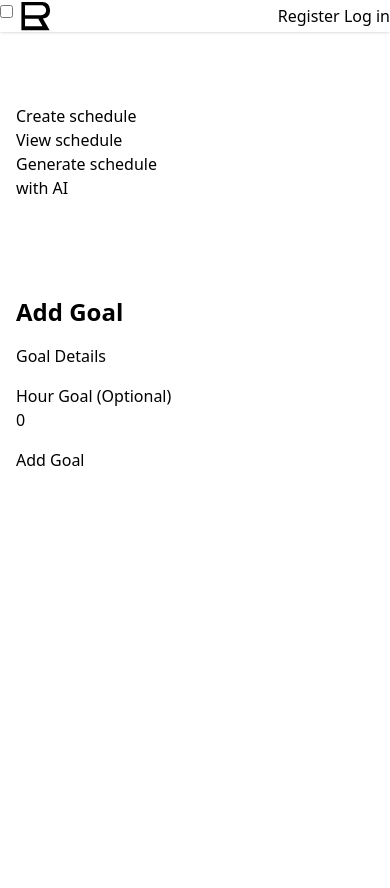
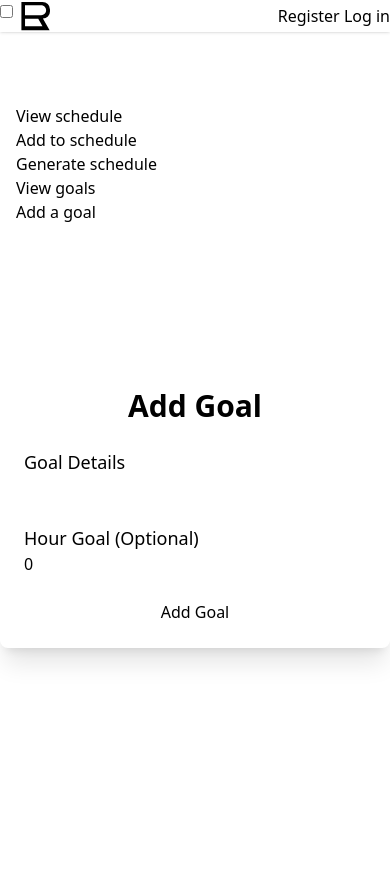
Before and after one commit to KaloyanYanev08/AMA_HackTues11, a Flask app: template templates/add_goal.html in a window 390 px wide. Shown: the top 888 px of the page. Run offline with Flask 3, Linux system fonts and the light colour scheme; the template is opened without the code that fills it: values that come from a table or form of the project are taken from there, others are empty; some libraries are stand-ins or nearby versions.

Commit message:
Final touch ups

```diff
--- a/templates/add_goal.html
+++ b/templates/add_goal.html
@@ -1,36 +1,50 @@
 {% extends "base.html" %}
+
 {% block content %}
-<div class="container mx-auto p-4">
-    <h1 class="text-2xl font-bold mb-4">Add Goal</h1>
-    <form method="POST" class="space-y-4">
+<div class="flex justify-center items-center bg-base-200 mt-15">
+    <div class="card w-full max-w-md bg-base-100 shadow-xl p-6 rounded-lg">
+        <form method="POST" class="w-full space-y-6">
             {{ form.hidden_tag() }}
+            <h2 class="text-3xl font-bold text-center text-primary">Add Goal</h2>
+
             <div class="form-control">
-            {{ form.details.label(class="label-text") }}
+                <label for="details" class="label">
+                    <span class="label-text text-lg font-medium">{{ form.details.label.text }}</span>
+                </label>
                 {% if form.details.errors %}
-                {{ form.details(class="input input-bordered is-invalid") }}
-                <div class="invalid-feedback">
+                    {{ form.details(class="input input-bordered border-error w-full") }}
+                    <div class="text-error text-sm mt-1">
                         {% for error in form.details.errors %}
                             <span>{{ error }}</span>
                         {% endfor %}
                     </div>
                 {% else %}
-                {{ form.details(class="input input-bordered") }}
+                    {{ form.details(class="input input-bordered w-full") }}
                 {% endif %}
             </div>
+
             <div class="form-control">
-            {{ form.hour_goal.label(class="label-text") }}
+                <label for="hour_goal" class="label">
+                    <span class="label-text text-lg font-medium">{{ form.hour_goal.label.text }}</span>
+                </label>
                 {% if form.hour_goal.errors %}
-                {{ form.hour_goal(class="input input-bordered is-invalid") }}
-                <div class="invalid-feedback">
+                    {{ form.hour_goal(class="input input-bordered border-error w-full") }}
+                    <div class="text-error text-sm mt-1">
                         {% for error in form.hour_goal.errors %}
                             <span>{{ error }}</span>
                         {% endfor %}
                     </div>
                 {% else %}
-                {{ form.hour_goal(class="input input-bordered") }}
+                    {{ form.hour_goal(class="input input-bordered w-full") }}
                 {% endif %}
             </div>
-        <button type="submit" class="btn btn-primary">Add Goal</button>
+
+            <div class="form-control mt-4">
+                <button type="submit" class="btn btn-primary w-full">
+                    Add Goal
+                </button>
+            </div>
         </form>
     </div>
+</div>
 {% endblock %}
--- a/templates/base.html
+++ b/templates/base.html
@@ -133,10 +133,15 @@
             <input id="my-drawer" type="checkbox" class="drawer-toggle" />
             <div class="drawer-side z-40">
                 <label for="my-drawer" aria-label="close sidebar" class="drawer-overlay"></label>
-                <ul class="menu bg-base-200 text-base-content min-h-full p-4 pt-20" style="width: 25vw; max-width: 300px; min-width: 200px;">
-                    <li><a href="{{ url_for('create_schedule') }}">Create schedule</a></li>
+                <ul class="menu bg-base-200 text-base-content min-h-full p-4 pt-20 font-3xl" style="width: 25vw; max-width: 300px; min-width: 200px;">
+                    <div class="divider"></div>
                     <li><a href="{{ url_for('view_schedule') }}">View schedule</a></li>
-                    <li><a href="{{ url_for('generate_schedule') }}">Generate schedule with AI</a></li>
+                    <li><a href="{{ url_for('create_schedule') }}">Add to schedule</a></li>
+                    <li><a href="{{ url_for('generate_schedule') }}">Generate schedule</a></li>
+                    <div class="divider"></div>
+                    <li><a href="{{ url_for('view_goals') }}">View goals</a></li>
+                    <li><a href="{{ url_for('add_goal') }}">Add a goal</a></li>
+                    <div class="divider"></div>
                 </ul>
             </div>
             <div class="drawer-content min-h-screen flex flex-col">
```
Also changed, not shown: templates/edit_goal.html (+14 -14 lines), templates/generate_schedule.html (+19 -9 lines), templates/stats.html (+4 -12 lines), templates/view_goals.html (+20 -24 lines), templates/weekly_schedule.html (+15 -6 lines). Lines whose indentation alone changed are shown as unchanged.
